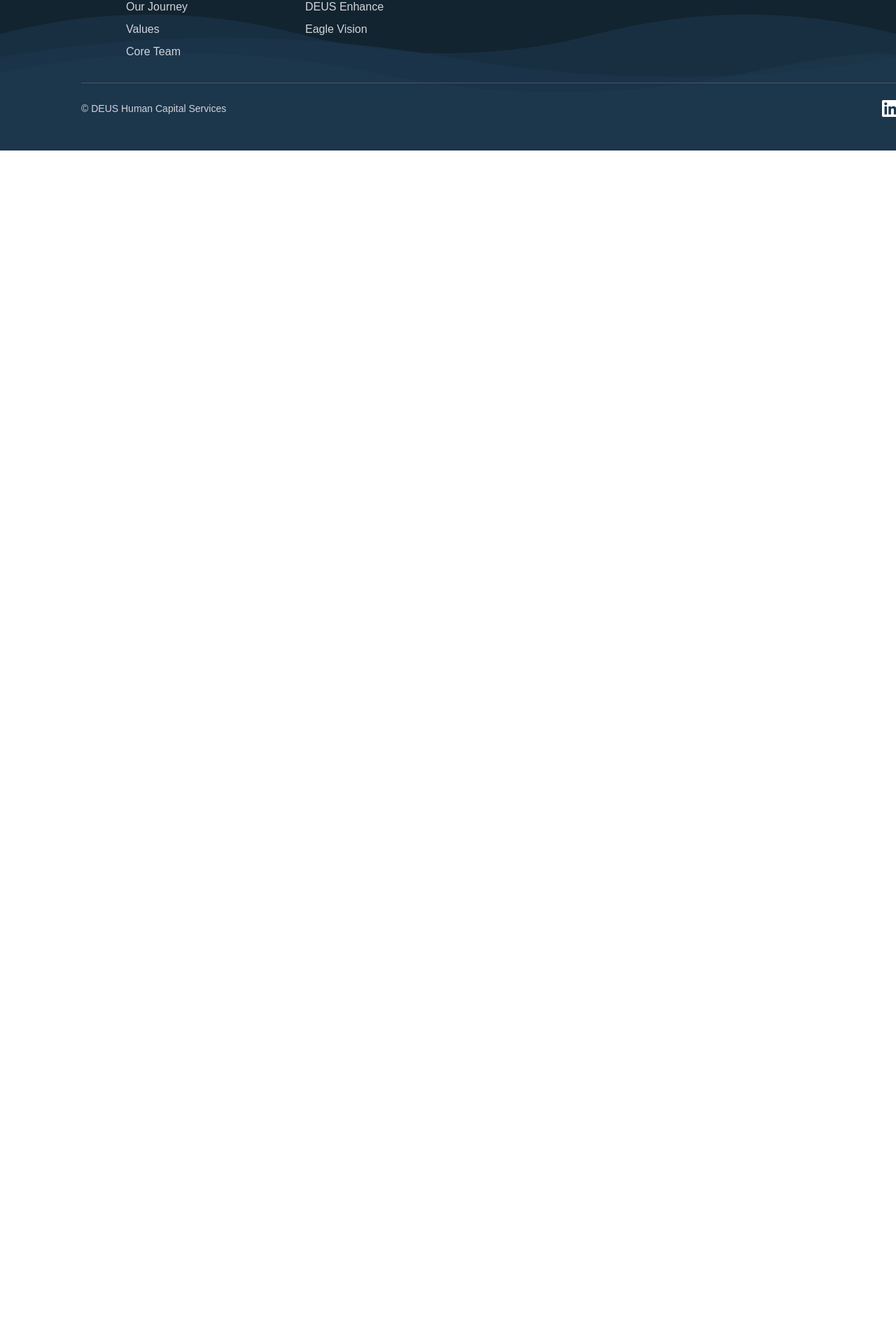
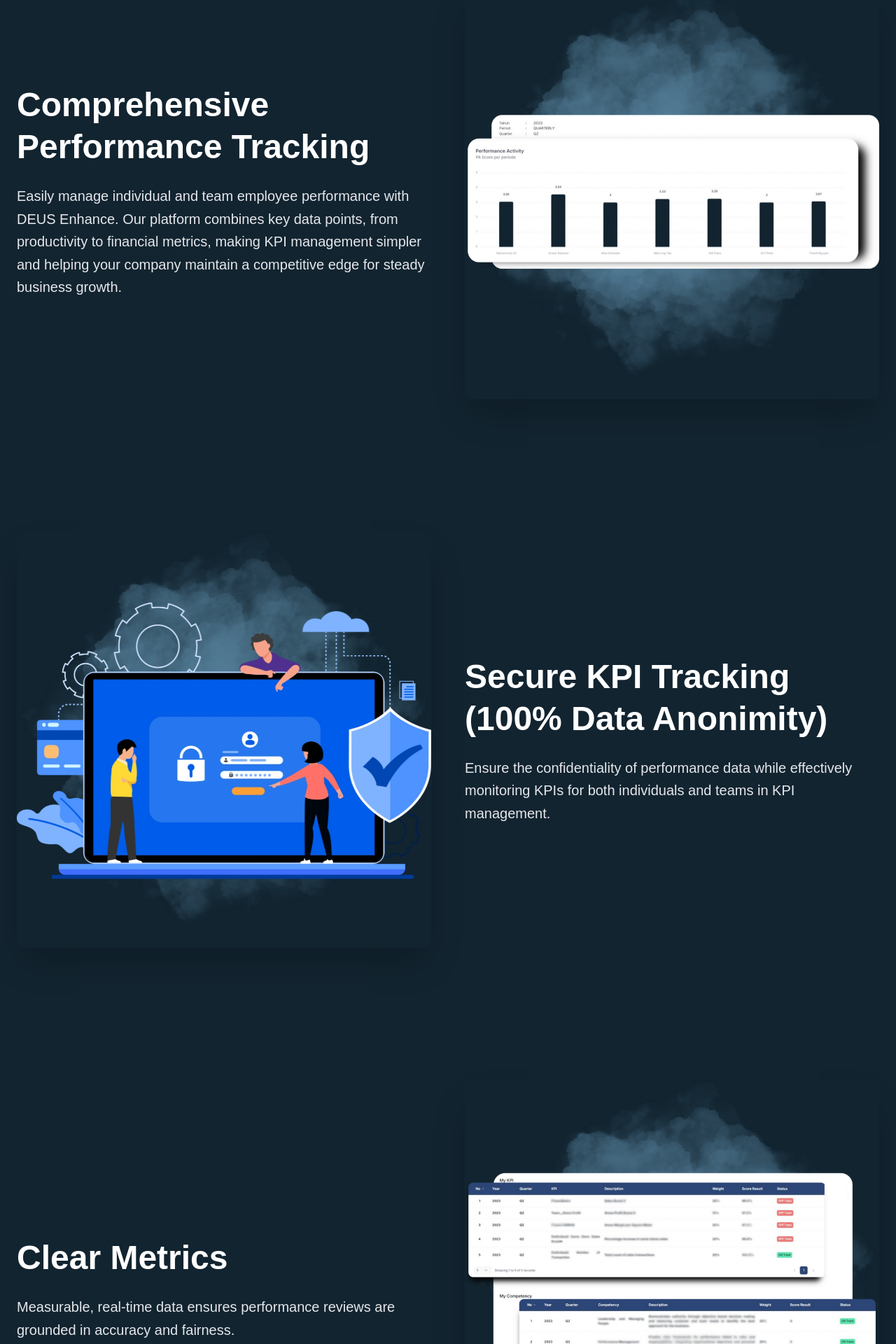
Before and after one commit to khafidhkayyis/deushcs-clone, a Next.js app: page /enhance in a window 1280 px wide. Shown: the part 1080-3000 px from the top of the page at 70% size. Before the commit the page ends 1295 px from the top, so only its background shows below. Built offline with nearby package versions, Linux system fonts and the light colour scheme; a web font is replaced by a local one.

Commit message:
uniqueValue

```diff
--- a/app/enhance/page.tsx
+++ b/app/enhance/page.tsx
@@ -1,11 +1,13 @@
 import HeroBanner from "./sections/heroBanner";
 import BarrierName from "./sections/barrierName";
+import UniqueValue from "./sections/uniqueValue";
 
 export default function EnhancePage() {
     return (
         <div className="w-full">
             <HeroBanner />
             <BarrierName index={0} />
+            <UniqueValue />
         </div>
     );
 }
--- a/app/enhance/sections/uniqueValue.tsx
+++ b/app/enhance/sections/uniqueValue.tsx
@@ -0,0 +1,163 @@
+import React from "react";
+import Image from "next/image";
+import performanceTrackingImage from "../images/uniqueValue/KPI-management-for-employee-performance-review.webp";
+import secureTrackingImage from "../images/uniqueValue/KPI-Tracking-for-Indonesian-Business.webp";
+import clearMetricsImage from "../images/uniqueValue/KPI-metrics-for-Indonesian-business.png";
+import realTimeInsightsImage from "../images/uniqueValue/Real-time-KPI-tracking.webp";
+import speedUpDecisionImage from "../images/uniqueValue/KPI-management-for-Indonesian-business-decision-making.webp";
+
+export default function UniqueValue() {
+    return (
+        <>
+            {/* Comprehensive Performance Tracking */}
+            <section className="relative bg-[#122430] text-white py-16 lg:py-24 overflow-hidden">
+                <div className="container mx-auto px-6">
+                    <div className="grid grid-cols-1 lg:grid-cols-2 items-center gap-8 lg:gap-12">
+                        {/* Left Side - Text Content */}
+                        <div className="relative z-10 order-2 lg:order-1">
+                            <h2 className="text-3xl md:text-4xl lg:text-5xl font-extrabold mb-6 leading-tight">
+                                Comprehensive Performance Tracking
+                            </h2>
+                            <p className="text-base md:text-lg lg:text-xl leading-relaxed text-gray-200">
+                                Easily manage individual and team employee performance with DEUS Enhance. Our platform combines key data points, from productivity to financial metrics, making KPI management simpler and helping your company maintain a competitive edge for steady business growth.
+                            </p>
+                        </div>
+
+                        {/* Right Side - Dashboard Card */}
+                        <div className="relative z-10 order-1 lg:order-2">
+                            <div className="relative rounded-lg overflow-hidden shadow-2xl">
+                                <Image
+                                    src={performanceTrackingImage}
+                                    alt="KPI Tracking Dashboard - Performance Management"
+                                    width={600}
+                                    height={400}
+                                    className="object-cover w-full h-auto"
+                                />
+                            </div>
+                        </div>
+                    </div>
+                </div>
+            </section>
+
+            {/* Secure KPI Tracking */}
+            <section className="relative bg-[#122430] text-white py-10 lg:py-24 overflow-hidden">
+                <div className="container mx-auto px-6">
+                    <div className="grid grid-cols-1 lg:grid-cols-2 items-center gap-8 lg:gap-12">
+                        {/* Left Side - Text Content */}
+                        <div className="relative z-10 order-2 lg:order-2">
+                            <h2 className="text-3xl md:text-4xl lg:text-5xl font-extrabold mb-6 leading-tight">
+                                Secure KPI Tracking (100% Data Anonimity)
+                            </h2>
+                            <p className="text-base md:text-lg lg:text-xl leading-relaxed text-gray-200">
+                                Ensure the confidentiality of performance data while effectively monitoring KPIs for both individuals and teams in KPI management.
+                            </p>
+                        </div>
+
+                        {/* Right Side - Security Illustration */}
+                        <div className="relative z-10 order-1 lg:order-1">
+                            <div className="relative rounded-lg overflow-hidden shadow-2xl">
+                                <Image
+                                    src={secureTrackingImage}
+                                    alt="Secure KPI Tracking - Data Anonymity and Security"
+                                    width={600}
+                                    height={400}
+                                    className="object-cover w-full h-auto"
+                                />
+                            </div>
+                        </div>
+                    </div>
+                </div>
+            </section>
+
+            {/* Clear Metrics */}
+            <section className="relative bg-[#122430] text-white py-10 lg:py-24 overflow-hidden">
+                <div className="container mx-auto px-6">
+                    <div className="grid grid-cols-1 lg:grid-cols-2 items-center gap-8 lg:gap-12">
+                        {/* Left Side - Text Content */}
+                        <div className="relative z-10 order-2 lg:order-1">
+                            <h2 className="text-3xl md:text-4xl lg:text-5xl font-extrabold mb-6 leading-tight">
+                                Clear Metrics
+                            </h2>
+                            <p className="text-base md:text-lg lg:text-xl leading-relaxed text-gray-200">
+                                Measurable, real-time data ensures performance reviews are grounded in accuracy and fairness.
+                            </p>
+                        </div>
+
+                        {/* Right Side - Metrics Dashboard */}
+                        <div className="relative z-10 order-1 lg:order-2">
+                            <div className="relative rounded-lg overflow-hidden shadow-2xl">
+                                <Image
+                                    src={clearMetricsImage}
+                                    alt="Clear Metrics - KPI and Competency Dashboard"
+                                    width={600}
+                                    height={400}
+                                    className="object-cover w-full h-auto"
+                                />
+                            </div>
+                        </div>
+                    </div>
+                </div>
+            </section>
+
+            {/* Real-Time Insights */}
+            <section className="relative bg-[#122430] text-white py-10 lg:py-24 overflow-hidden">
+                <div className="container mx-auto px-6">
+                    <div className="grid grid-cols-1 lg:grid-cols-2 items-center gap-8 lg:gap-12">
+                        {/* Left Side - Text Content */}
+                        <div className="relative z-10 order-2 lg:order-1">
+                            <h2 className="text-3xl md:text-4xl lg:text-5xl font-extrabold mb-6 leading-tight">
+                                Real-Time Insights
+                            </h2>
+                            <p className="text-base md:text-lg lg:text-xl leading-relaxed text-gray-200">
+                                Access real-time information to enhance training needs analysis and create effective long-term strategies for team and company development.
+                            </p>
+                        </div>
+
+                        {/* Right Side - Real-Time Illustration */}
+                        <div className="relative z-10 order-1 lg:order-2">
+                            <div className="relative rounded-lg overflow-hidden shadow-2xl">
+                                <Image
+                                    src={realTimeInsightsImage}
+                                    alt="Real-Time Insights - Training and Development"
+                                    width={600}
+                                    height={400}
+                                    className="object-cover w-full h-auto"
+                                />
+                            </div>
+                        </div>
+                    </div>
+                </div>
+            </section>
+
+            {/* Speed Up Decision Making */}
+            <section className="relative bg-[#122430] text-white py-10 lg:py-24 overflow-hidden">
+                <div className="container mx-auto px-6">
+                    <div className="grid grid-cols-1 lg:grid-cols-2 items-center gap-8 lg:gap-12">
+                        {/* Left Side - Illustration */}
+                        <div className="relative z-10 order-1 lg:order-1">
+                            <div className="relative rounded-lg overflow-hidden shadow-2xl">
+                                <Image
+                                    src={speedUpDecisionImage}
+                                    alt="Speed Up Decision Making - Employee Insights"
+                                    width={600}
+                                    height={400}
+                                    className="object-cover w-full h-auto"
+                                />
+                            </div>
+                        </div>
+
+                        {/* Right Side - Text Content */}
+                        <div className="relative z-10 order-2 lg:order-2">
+                            <h2 className="text-3xl md:text-4xl lg:text-5xl font-extrabold mb-6 leading-tight">
+                                Speed Up Decision Making
+                            </h2>
+                            <p className="text-base md:text-lg lg:text-xl leading-relaxed text-gray-200">
+                                An efficient tool with detailed insights about employees facilitate prompt decision making by allowing managers to evaluate and respond swiftly to insights about employee performance.
+                            </p>
+                        </div>
+                    </div>
+                </div>
+            </section>
+        </>
+    );
+}
```
Also changed, not shown: app/enhance/sections/clickstart.tsx (added).
